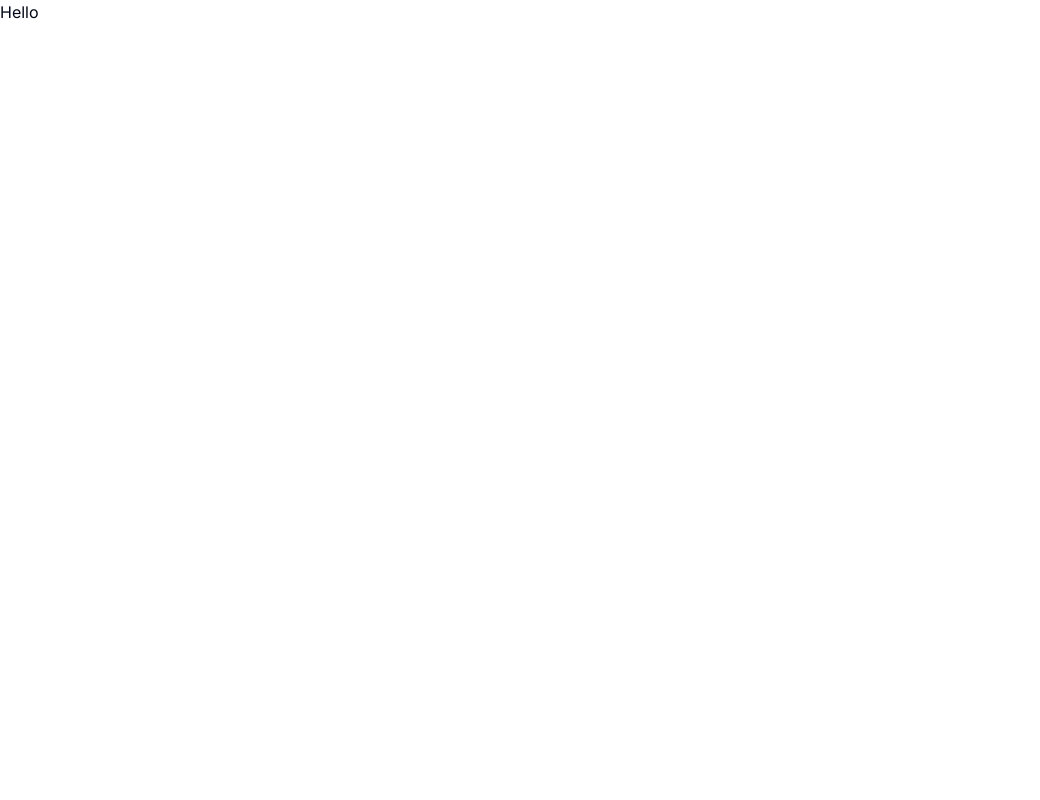
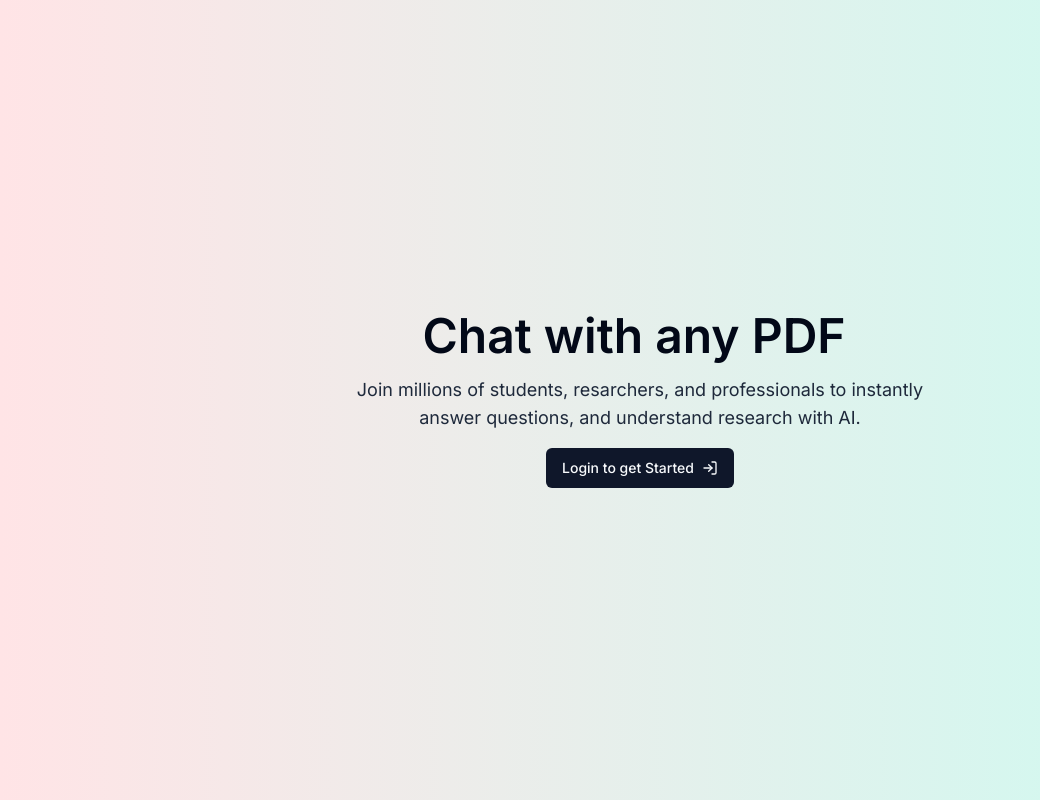
Before and after one commit to impruthvi/pdf-ai, a Next.js app: page / in a window 1280 px wide. Shown: the whole page, without its empty margins (0-1040 px from the left). Built offline with nearby package versions, Linux system fonts and the light colour scheme; no server answers.

Commit message:
Implemented basic home screen

```diff
--- a/app/page.tsx
+++ b/app/page.tsx
@@ -1,3 +1,44 @@
-export default function Home() {
-  return <h1>Hello </h1>;
+import { Button } from "@/components/ui/button";
+import { UserButton, auth } from "@clerk/nextjs";
+import Link from "next/link";
+import { LogIn } from "lucide-react";
+
+export default async function Home() {
+  const { userId } = await auth();
+  const isAuth = !!userId;
+
+  return (
+    <div className="w-screen min-h-screen bg-gradient-to-r from-rose-100 to-teal-100">
+      <div className="absolute top-1/2 left-1/2 -translate-x-1/2 -translate-y-1/2">
+        <div className="flex flex-col items-center text-center">
+          <div className="flex items-center">
+            <h1 className="mr-3 text-5xl font-semibold">Chat with any PDF</h1>
+            <UserButton afterSignOutUrl="/" />
+          </div>
+
+          <div className="flex mt-2">
+            {isAuth && <Button>Go to Chats</Button>}
+          </div>
+
+          <p className="max-w-xl mt-2 text-lg text-slate-800">
+            Join millions of students, resarchers, and professionals to
+            instantly answer questions, and understand research with AI.
+          </p>
+
+          <div className="w-full mt-4">
+            {isAuth ? (
+              <h1>File Upload</h1>
+            ) : (
+              <Link href="/sign-in">
+                <Button>
+                  Login to get Started
+                  <LogIn className="w-4 h-4 ml-2" />
+                </Button>
+              </Link>
+            )}
+          </div>
+        </div>
+      </div>
+    </div>
+  );
 }
--- /dev/null
+++ b/components/ui/button.tsx
@@ -0,0 +1,56 @@
+import * as React from "react"
+import { Slot } from "@radix-ui/react-slot"
+import { cva, type VariantProps } from "class-variance-authority"
+
+import { cn } from "@/lib/utils"
+
+const buttonVariants = cva(
+  "inline-flex items-center justify-center rounded-md text-sm font-medium ring-offset-background transition-colors focus-visible:outline-none focus-visible:ring-2 focus-visible:ring-ring focus-visible:ring-offset-2 disabled:pointer-events-none disabled:opacity-50",
+  {
+    variants: {
+      variant: {
+        default: "bg-primary text-primary-foreground hover:bg-primary/90",
+        destructive:
+          "bg-destructive text-destructive-foreground hover:bg-destructive/90",
+        outline:
+          "border border-input bg-background hover:bg-accent hover:text-accent-foreground",
+        secondary:
+          "bg-secondary text-secondary-foreground hover:bg-secondary/80",
+        ghost: "hover:bg-accent hover:text-accent-foreground",
+        link: "text-primary underline-offset-4 hover:underline",
+      },
+      size: {
+        default: "h-10 px-4 py-2",
+        sm: "h-9 rounded-md px-3",
+        lg: "h-11 rounded-md px-8",
+        icon: "h-10 w-10",
+      },
+    },
+    defaultVariants: {
+      variant: "default",
+      size: "default",
+    },
+  }
+)
+
+export interface ButtonProps
+  extends React.ButtonHTMLAttributes<HTMLButtonElement>,
+    VariantProps<typeof buttonVariants> {
+  asChild?: boolean
+}
+
+const Button = React.forwardRef<HTMLButtonElement, ButtonProps>(
+  ({ className, variant, size, asChild = false, ...props }, ref) => {
+    const Comp = asChild ? Slot : "button"
+    return (
+      <Comp
+        className={cn(buttonVariants({ variant, size, className }))}
+        ref={ref}
+        {...props}
+      />
+    )
+  }
+)
+Button.displayName = "Button"
+
+export { Button, buttonVariants }
--- a/package.json
+++ b/package.json
@@ -10,6 +10,7 @@
   },
   "dependencies": {
     "@clerk/nextjs": "^4.23.5",
+    "@radix-ui/react-slot": "^1.0.2",
     "@types/node": "20.6.2",
     "@types/react": "18.2.21",
     "@types/react-dom": "18.2.7",
```
Also changed, not shown: 1 other file (tests, documents, lock files or other folders).
